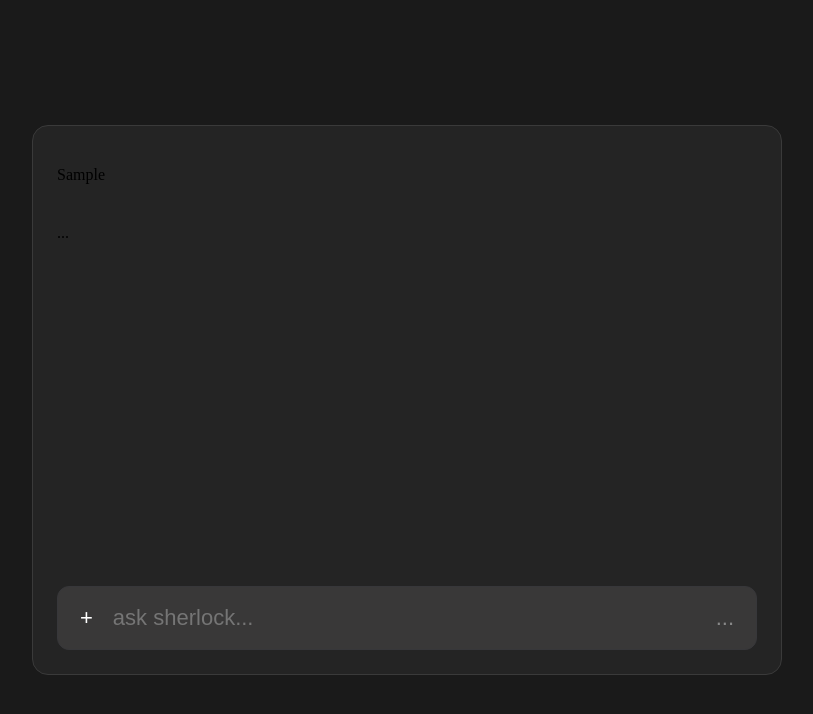
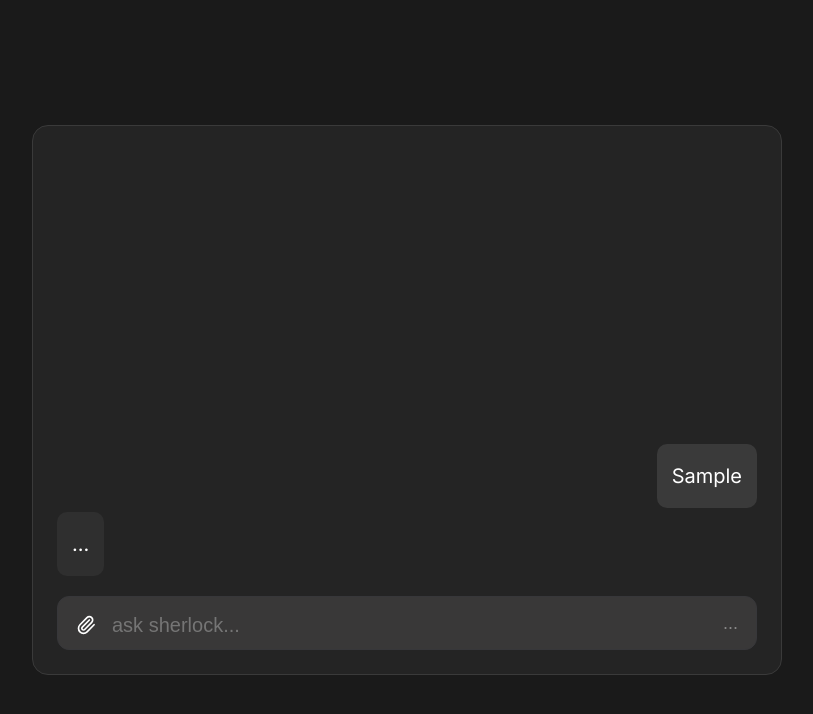
Before and after one commit to eddan99/Sherlock, a React app in the folder frontend/: page / in a window 1280 px wide. Both pictures are taken after typing "Sample" into the empty fields and a click on the button "Send". Shown: the top 714 px of the page, without its empty margins (233-1046 px from the left). Built offline with nearby package versions, Linux system fonts and the light colour scheme; no server answers; the HTML template or start-up script is replaced by a standard one.

Commit message:
Fixed CSS: fontsizes, colors etc.

```diff
--- a/frontend/package.json
+++ b/frontend/package.json
@@ -10,6 +10,7 @@
     "preview": "vite preview"
   },
   "dependencies": {
+    "lucide-react": "^1.7.0",
     "react": "^19.2.4",
     "react-dom": "^19.2.4"
   },
--- a/frontend/src/App.css
+++ b/frontend/src/App.css
@@ -1,3 +1,6 @@
+@import url('https://fonts.googleapis.com/css2?family=Inter:wght@400;500&display=swap');
+
+
 body {
   margin: 0;
   background: #1a1a1a;
@@ -5,6 +8,8 @@ body {
   justify-content: center;
   align-items: center;
   min-height: 100vh;
+  font-family: 'Inter', sans-serif;
+  color: #ffffff;
 }
 
 .app {
@@ -16,7 +21,7 @@ body {
   padding: 24px;
   display: flex;
   flex-direction: column;
-  gap: 16px;
+  gap: 20px;
   min-height: 500px;
 }
 
@@ -25,7 +30,28 @@ body {
   overflow-y: auto;
   display: flex;
   flex-direction: column;
-  gap: 8px;
+  justify-content: flex-end;
+  gap: 4px;
+}
+
+.message {
+  max-width: 70%;
+  font-size: 20px;
+  padding: 2px 15px;
+  border-radius: 10px;
+  font-size: 20px;
+  color: #ffffff;
+  line-height: 1.0;
+}
+
+.message.user {
+  align-self: flex-end;
+  background: #3a3a3a;
+}
+
+.message.assistant {
+  align-self: flex-start;
+  background: #2f2f2f;
 }
 
 .chat-input-wrapper {
@@ -44,7 +70,12 @@ body {
   border: none;
   outline: none;
   color: #ffffff;
-  font-size: 22px;
+  font-size: 20px;
+  padding-top: 5px;
+}
+
+.upload-btn {
+  padding-top: 10px;
 }
 
 .upload-btn, .send-btn {
@@ -52,14 +83,15 @@ body {
   border: none;
   color: #ffffff;
   cursor: pointer;
-  font-size: 22px;
-  padding: 10px 10px;
+  font-size: 18px;
+
   border-radius: 8px;
 }
 
 .upload-btn:hover, .send-btn:hover {
   background: #3a3a3a;
   color: #fff;
+
 }
 
 .send-btn:disabled {
--- a/frontend/src/App.jsx
+++ b/frontend/src/App.jsx
@@ -7,6 +7,7 @@ function App() {
   const [messages, setMessages] = useState([])
 
   return (
+
     <div className="app">
       <div className="messages">
         {messages.map((msg, i) => (
--- a/frontend/src/components/ChatInput.jsx
+++ b/frontend/src/components/ChatInput.jsx
@@ -1,6 +1,7 @@
 
 import { useState, useRef } from "react"
 import { uploadDocument, queryDocument } from "../api"
+import { Paperclip } from "lucide-react"
 
 function ChatInput({ setMessages }) {
   const [input, setInput] = useState("")
@@ -30,7 +31,8 @@ function ChatInput({ setMessages }) {
   return (
     <div className="chat-input-wrapper">
       <input type="file" accept=".pdf" onChange={handleFileUpload} ref={fileRef} hidden />
-      <button className="upload-btn" onClick={() => fileRef.current.click()}>+</button>
+      <button className="upload-btn" onClick={() => fileRef.current.click()}><Paperclip size={20} />
+</button>
       <input
         className="chat-input"
         type="text"
```
Also changed, not shown: 1 other file (tests, documents, lock files or other folders).
